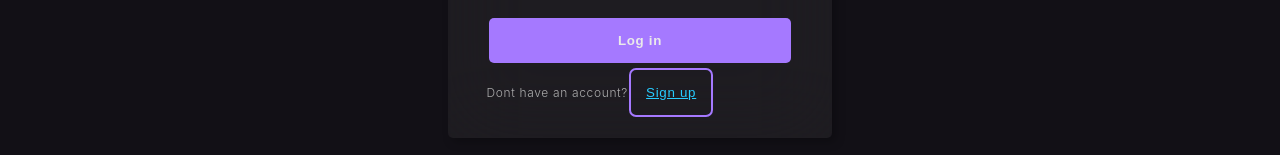
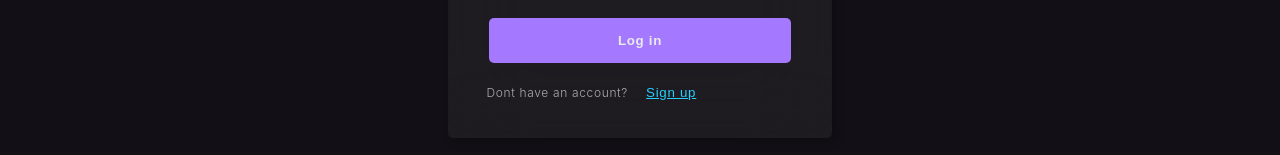
Before and after one commit to DugarRishab/Doubtoverflow, a React (Create React App) app: page /auth in a window 1280 px wide. In both pictures the pointer is over the button "Sign up". Shown: the part 537-692 px from the top of the page. Built offline with nearby package versions, Linux system fonts and the light colour scheme.

Commit message:
Fixed styling issues in button components

```diff
--- a/src/components/Button/Button.css
+++ b/src/components/Button/Button.css
@@ -52,4 +52,11 @@ button.btn--tertiary{
 }
 button.btn--tertiary:hover{
 	text-decoration: underline;
+	outline: none;
+	border: none;
 }
+button.btn--tertiary:focus,
+button.btn--tertiary:hover{
+	outline: none;
+	border: none;
+}
```
